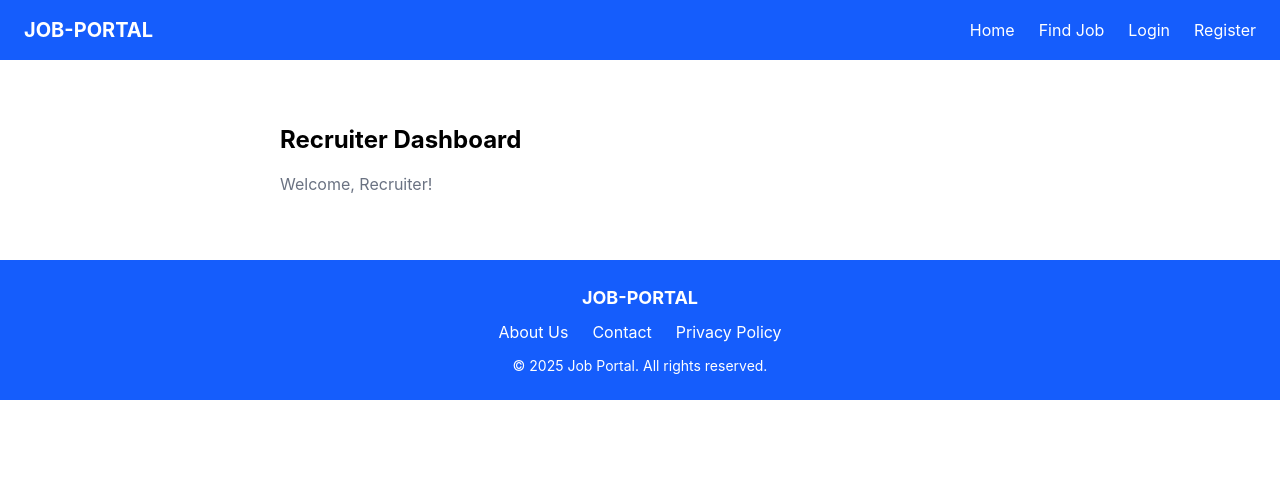
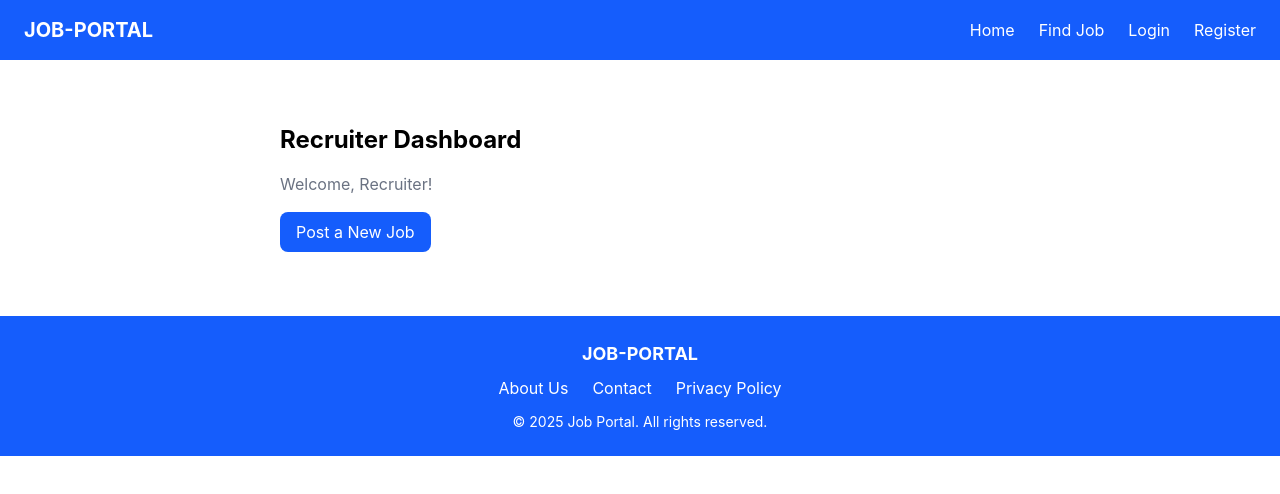
Before and after one commit to abhishekprajapativns/Job_Portal, a React (Vite) app: page /recruiter-dashboard in a window 1280 px wide. Shown: the top 494 px of the page. Built offline with nearby package versions, Linux system fonts and the light colour scheme.

Commit message:
add post a new job link in recruiter dashboard

```diff
--- a/src/Pages/RecruiterDashboard.jsx
+++ b/src/Pages/RecruiterDashboard.jsx
@@ -1,8 +1,17 @@
+import { Link } from "react-router-dom";
+
 function RecruiterDashboard() {
   return (
     <div className="max-w-3xl mx-auto mt-10 p-6">
       <h1 className="text-2xl font-bold mb-4">Recruiter Dashboard</h1>
-      <p className="text-gray-500">Welcome, Recruiter!</p>
+      <p className="text-gray-500 mb-4">Welcome, Recruiter!</p>
+
+      <Link
+        to="/post-job"
+        className="bg-blue-600 text-white px-4 py-2 rounded-lg inline-block"
+      >
+        Post a New Job
+      </Link>
     </div>
   );
 }
```
